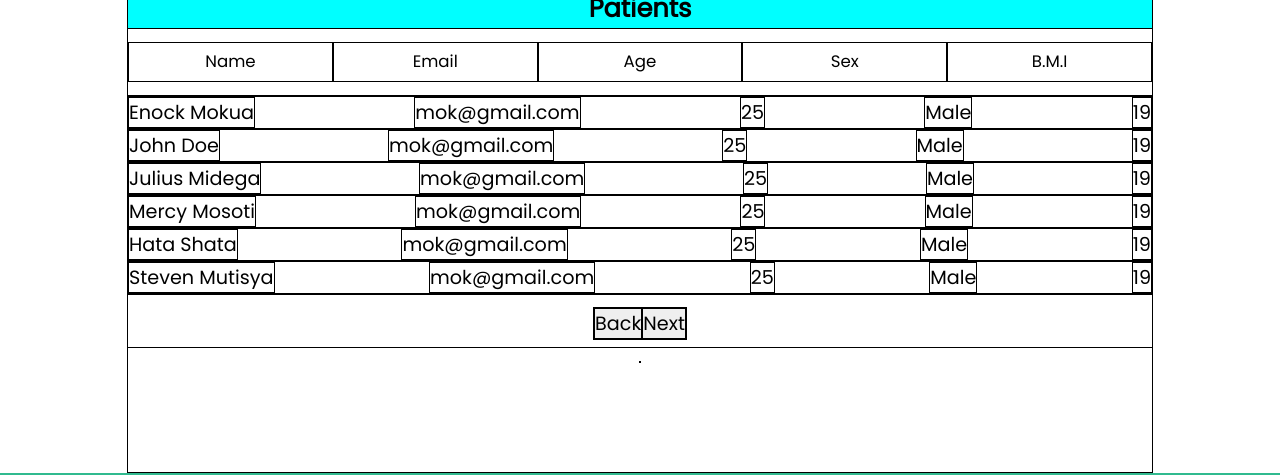
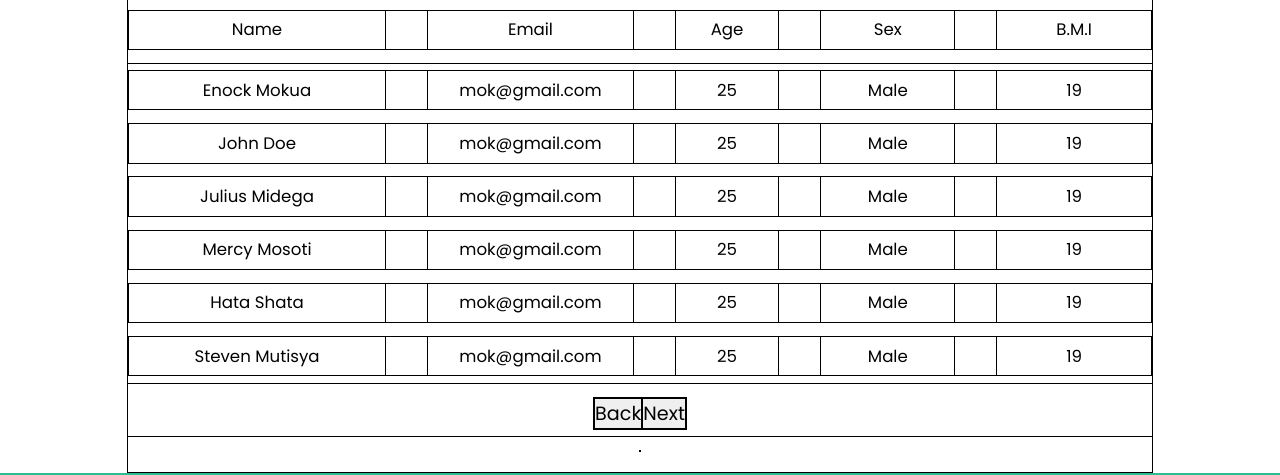
Before and after one commit to MokuaEnock/swiss, a React (Create React App) app: page /doctor in a window 1280 px wide. Shown: the part 182-657 px from the top of the page. Built offline with nearby package versions, Linux system fonts and the light colour scheme.

Commit message:
style doctor item

```diff
--- a/src/components/doctor/patient.css
+++ b/src/components/doctor/patient.css
@@ -19,7 +19,7 @@
 
 #doctor-header {
   width: 100%;
-  height: 5vw;
+  height: 2.5vw;
   display: flex;
   flex-direction: row;
   align-items: center;
@@ -72,15 +72,35 @@
   justify-content: space-between;
 }
 
-#doctor-item-header > span {
+#doctor-item-header > span,
+li > span {
   height: 100%;
-  width: 60%;
+  /* width: 60%; */
   display: flex;
   flex-direction: row;
   align-items: center;
   font-size: 1.3vw;
   justify-content: center;
 }
+
+.doctor-item-name {
+  width: 25%;
+}
+
+.doctor-item-email {
+  width: 20%;
+}
+
+.doctor-item-age {
+  width: 10%;
+}
+.doctor-item-sex {
+  width: 13%;
+}
+.doctor-item-bmi {
+  width: 15%;
+}
+
 
 #doctor-patient-list {
   width: 100%;
@@ -94,6 +114,9 @@
 
 li {
   width: 100%;
+  height: 3vw;
+  margin-top: 0.5vw;
+  margin-bottom: 0.5vw;
   display: flex;
   flex-direction: row;
   align-items: center;
```
